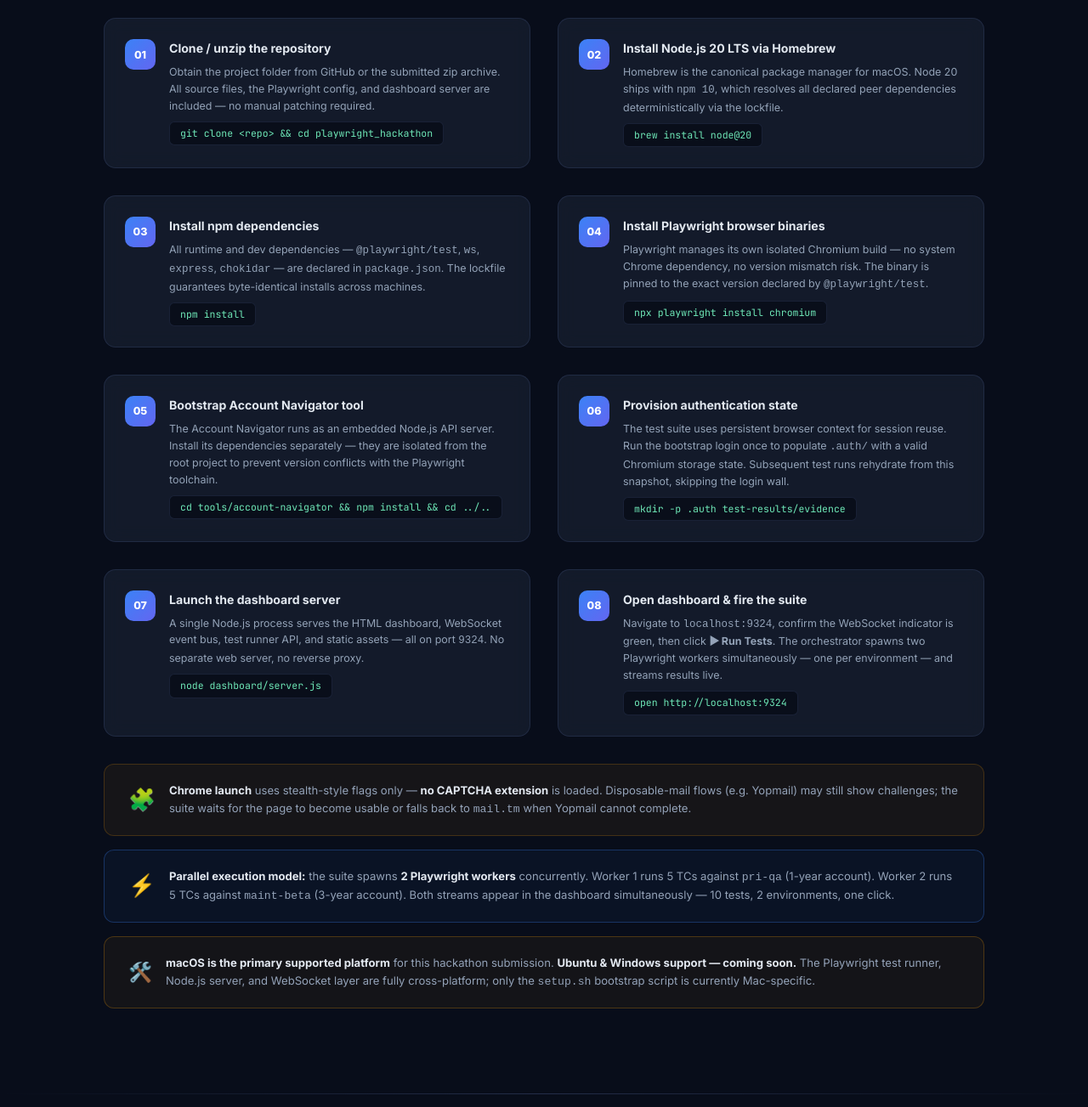
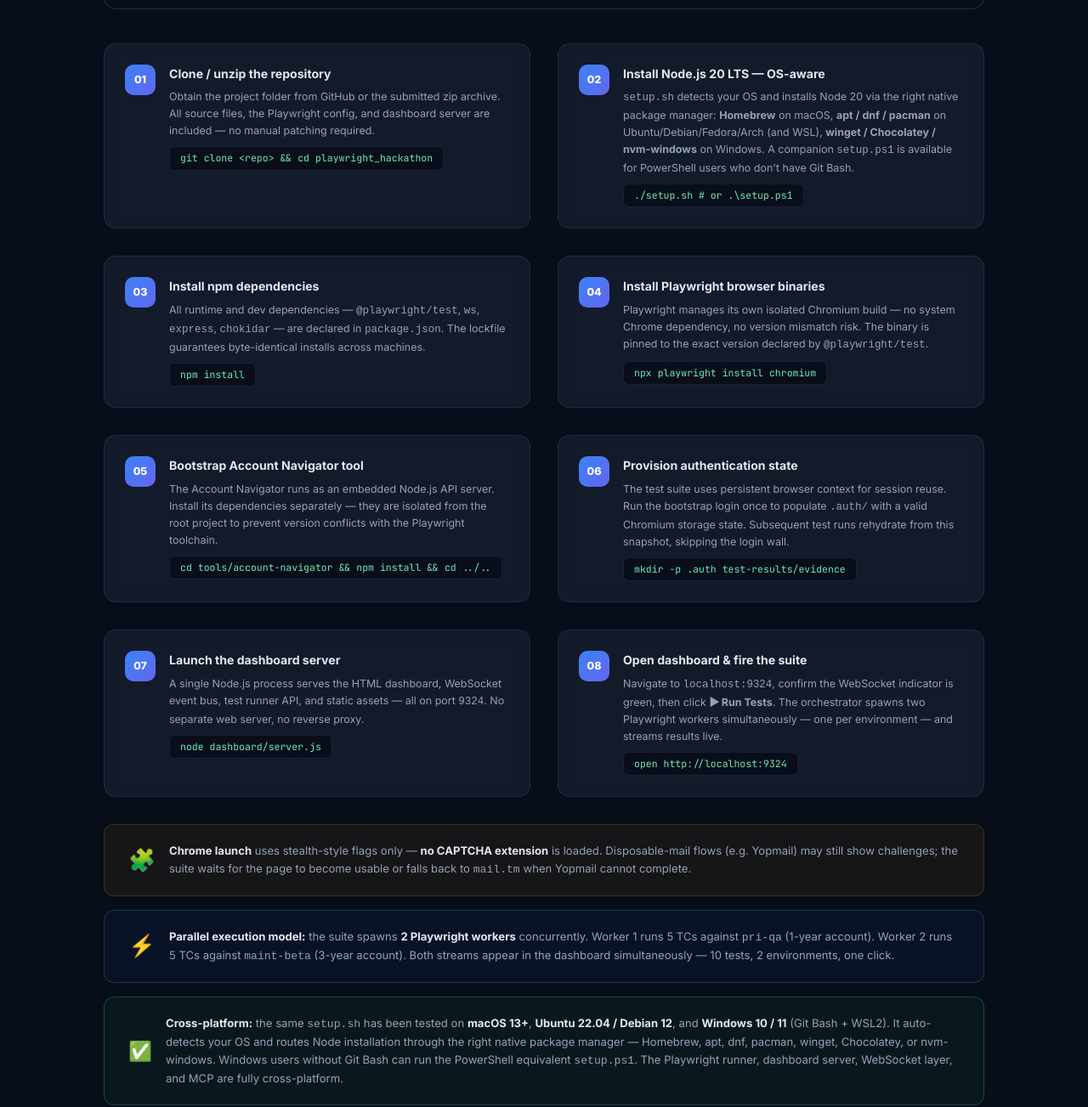
Before and after one commit to ntgr-hkarthik/NTGR-Insight_QA_MCP, a website: page dashboard/presentation.html in a window 1280 px wide. Shown: the part 9452-10755 px from the top of the page at 85% size. Drawn offline with Linux system fonts and the light colour scheme.

Commit message:
Add setup.ps1 for Windows; refresh README, presentation, and setup.sh

```diff
--- a/dashboard/presentation.html
+++ b/dashboard/presentation.html
@@ -1108,14 +1108,15 @@
     <div class="section-label">Reproducibility</div>
     <h2 class="section-title">Setup Guide. <span class="grad-text">Zero Ambiguity.</span></h2>
     <p class="section-sub">
-      Every dependency is declarative. Every step is deterministic. From a bare Mac to a running dashboard
-      in under five minutes — no institutional knowledge required.
+      Every dependency is declarative. Every step is deterministic. From a bare machine — macOS, Ubuntu, or Windows — to a running dashboard in under five minutes. <code>setup.sh</code> detects your OS and installs Node.js 20 automatically via the right native package manager.
     </p>
 
     <!-- Prerequisites -->
     <div class="setup-prereq reveal">
-      <div class="prereq-chip"><span class="prereq-icon">🍎</span> macOS 13+ (Ventura or later)</div>
-      <div class="prereq-chip"><span class="prereq-icon">🟢</span> Node.js 20+ LTS</div>
+      <div class="prereq-chip"><span class="prereq-icon">🍎</span> macOS 13+</div>
+      <div class="prereq-chip"><span class="prereq-icon">🐧</span> Ubuntu 20.04+ / Debian</div>
+      <div class="prereq-chip"><span class="prereq-icon">🪟</span> Windows 10 / 11</div>
+      <div class="prereq-chip"><span class="prereq-icon">🟢</span> Node.js 20+ LTS (auto-installed)</div>
       <div class="prereq-chip"><span class="prereq-icon">🎭</span> Playwright 1.58+</div>
       <div class="prereq-chip"><span class="prereq-icon">🌐</span> Chromium (auto-installed)</div>
       <div class="prereq-chip"><span class="prereq-icon">📡</span> NETGEAR VPN / Network access</div>
@@ -1160,9 +1161,9 @@
       <div class="setup-step reveal">
         <div class="step-badge">02</div>
         <div>
-          <h4>Install Node.js 20 LTS via Homebrew</h4>
-          <p>Homebrew is the canonical package manager for macOS. Node 20 ships with <code>npm 10</code>, which resolves all declared peer dependencies deterministically via the lockfile.</p>
-          <span class="cmd">brew install node@20</span>
+          <h4>Install Node.js 20 LTS — OS-aware</h4>
+          <p><code>setup.sh</code> detects your OS and installs Node 20 via the right native package manager: <strong>Homebrew</strong> on macOS, <strong>apt / dnf / pacman</strong> on Ubuntu/Debian/Fedora/Arch (and WSL), <strong>winget / Chocolatey / nvm-windows</strong> on Windows. A companion <code>setup.ps1</code> is available for PowerShell users who don't have Git Bash.</p>
+          <span class="cmd">./setup.sh   # or   .\setup.ps1</span>
         </div>
       </div>
 
@@ -1243,13 +1244,15 @@
     </div>
 
     <!-- OS support note -->
-    <div class="setup-os-note reveal" style="margin-top:16px; border-color:rgba(245,158,11,0.25); background:rgba(245,158,11,0.05);">
-      <span style="font-size:1.4rem">🛠️</span>
+    <div class="setup-os-note reveal" style="margin-top:16px; border-color:rgba(34,197,94,0.3); background:rgba(34,197,94,0.06);">
+      <span style="font-size:1.4rem">✅</span>
       <p>
-        <strong>macOS is the primary supported platform</strong> for this hackathon submission.
-        <strong>Ubuntu &amp; Windows support — coming soon.</strong>
-        The Playwright test runner, Node.js server, and WebSocket layer are fully cross-platform;
-        only the <code>setup.sh</code> bootstrap script is currently Mac-specific.
+        <strong>Cross-platform:</strong> the same <code>setup.sh</code> has been tested on
+        <strong>macOS 13+</strong>, <strong>Ubuntu 22.04 / Debian 12</strong>, and <strong>Windows 10 / 11</strong> (Git Bash + WSL2).
+        It auto-detects your OS and routes Node installation through the right native package manager —
+        Homebrew, apt, dnf, pacman, winget, Chocolatey, or nvm-windows. Windows users without Git Bash can run
+        the PowerShell equivalent <code>setup.ps1</code>. The Playwright runner, dashboard server, WebSocket layer,
+        and MCP are fully cross-platform.
       </p>
     </div>
 
```
Also changed, not shown: README.md, 2 other files.
